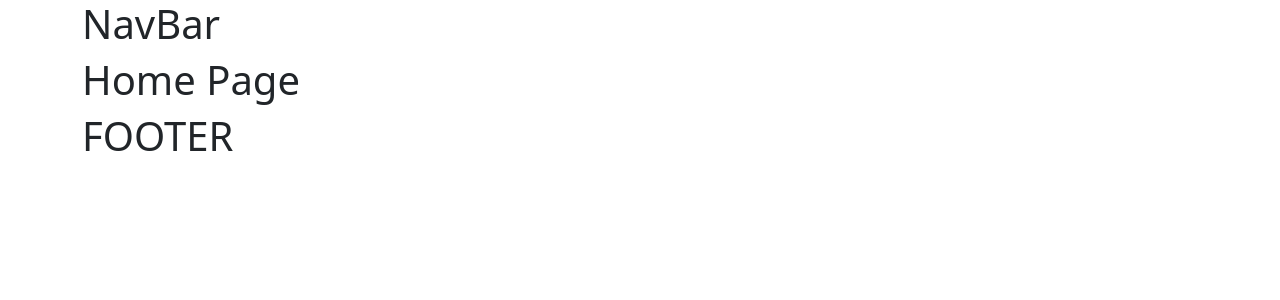
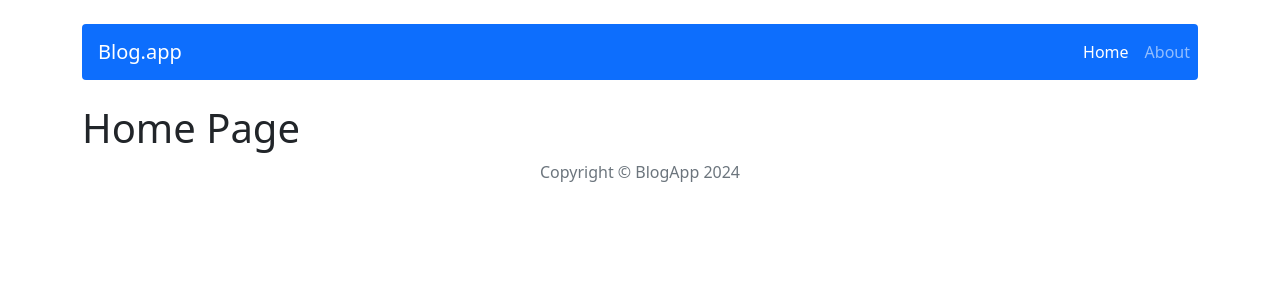
Before and after one commit to piotrkotulski/blog-react, a React (Create React App) app: page / in a window 1280 px wide. Shown: the top 300 px of the page. Built offline with nearby package versions, Linux system fonts and the light colour scheme.

Commit message:
added navbar and footer

```diff
--- a/src/components/views/Footer/Footer.js
+++ b/src/components/views/Footer/Footer.js
@@ -1,7 +1,7 @@
 const Footer = () => {
     return(
         <div>
-            <h1>FOOTER</h1>
+            <p className="text-center text-muted">Copyright &#169; BlogApp 2024</p>
         </div>
     );
 }
--- a/src/components/views/NavBar/NavBar.js
+++ b/src/components/views/NavBar/NavBar.js
@@ -1,9 +1,20 @@
+import React from 'react';
+import { NavLink } from 'react-router-dom';
+import { Navbar, Nav } from 'react-bootstrap';
+
 const NavBar = () => {
-    return(
-        <div>
-            <h1>NavBar</h1>
-        </div>
-    )
-}
+    return (
+        <Navbar bg="primary" variant="dark" expand="lg" className="mt-4 mb-4 rounded">
+            <Navbar.Brand as={NavLink}  className="ms-3" to="/">Blog.app</Navbar.Brand>
+            <Navbar.Toggle aria-controls="basic-navbar-nav" />
+            <Navbar.Collapse id="basic-navbar-nav">
+                <Nav className="ms-auto">
+                    <Nav.Link as={NavLink} to="/" exact activeClassName="active">Home</Nav.Link>
+                    <Nav.Link as={NavLink} to="/about" activeClassName="active">About</Nav.Link>
+                </Nav>
+            </Navbar.Collapse>
+        </Navbar>
+    );
+};
 
 export default NavBar;
```
